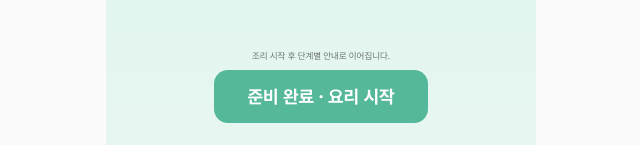
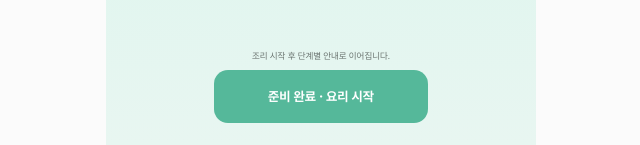
Before and after one commit to leeeeeseojin/26-1_14th-hackathon-FE, a React (Vite) app: page /recipe/tool-check in a window 1280 px wide. Shown: the part 655-800 px from the top of the page, without its empty margins (319-959 px from the left). Built offline with nearby package versions, Linux system fonts and the light colour scheme; no server answers.

Commit message:
feat: 재료 체크 토글 및 버튼 라우팅 기능 확인 완료 (#114)
- CTA 버튼 폰트 크기 13px로 조정

```diff
--- a/src/pages/recipe-tool-check-page/entry/RecipeToolCheckPage.css
+++ b/src/pages/recipe-tool-check-page/entry/RecipeToolCheckPage.css
@@ -98,6 +98,7 @@
 
 .recipe-tool-check-page__cta-button {
   width: 214px !important;
+  font-size: 13px !important;
 }
 
 .recipe-tool-check-page__cta-caption {
```
